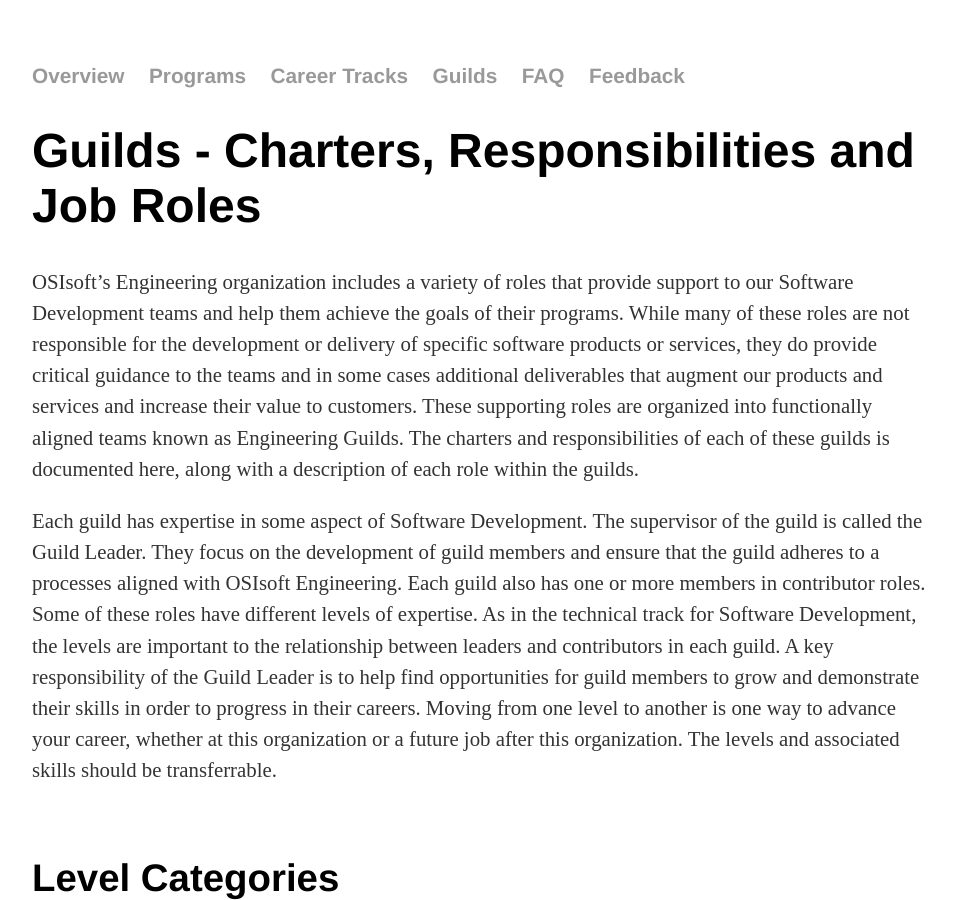
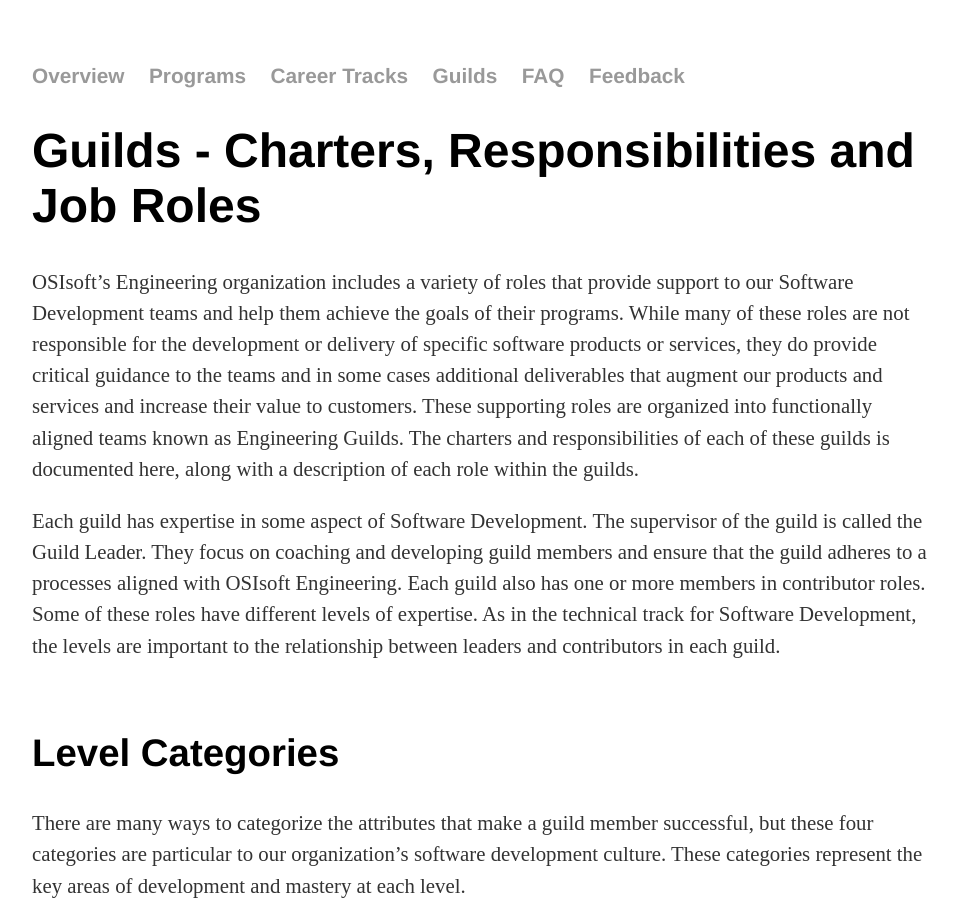
Before and after one commit to OSIEng/osieng.github.io, a Jekyll site: the page built from guilds/index.html, in a window 1280 px wide and 900 px high. Shown: the whole window, without its empty margins (160-1118 px from the left). Built offline with Jekyll 4.4.1, drawn with Linux system fonts in a browser that asks for light colours.

Commit message:
Guild page introduction update
Updated the Guild Leader description in the introduction.

```diff
--- a/guilds/index.html
+++ b/guilds/index.html
@@ -23,7 +23,7 @@
 <div class="blurb">
 	<h1>Guilds - Charters, Responsibilities and Job Roles</h1>
 	<p>OSIsoft’s Engineering organization includes a variety of roles that provide support to our Software Development teams and help them achieve the goals of their programs.  While many of these roles are not responsible for the development or delivery of specific software products or services, they do provide critical guidance to the teams and in some cases additional deliverables that augment our products and services and increase their value to customers.  These supporting roles are organized into functionally aligned teams known as Engineering Guilds.  The charters and responsibilities of each of these guilds is documented here, along with a description of each role within the guilds.</p>
-	<p>Each guild has expertise in some aspect of Software Development. The supervisor of the guild is called the Guild Leader.  They focus on the development of guild members and ensure that the guild adheres to a processes aligned with OSIsoft Engineering.  Each guild also has one or more members in contributor roles. Some of these roles have different levels of expertise.  As in the technical track for Software Development, the levels are important to the relationship between leaders and contributors in each guild.  A key responsibility of the Guild Leader is to help find opportunities for guild members to grow and demonstrate their skills in order to progress in their careers.  Moving from one level to another is one way to advance your career, whether at this organization or a future job after this organization.  The levels and associated skills should be transferrable.</p>
+	<p>Each guild has expertise in some aspect of Software Development. The supervisor of the guild is called the Guild Leader.  They focus on coaching and developing guild members and ensure that the guild adheres to a processes aligned with OSIsoft Engineering.  Each guild also has one or more members in contributor roles. Some of these roles have different levels of expertise.  As in the technical track for Software Development, the levels are important to the relationship between leaders and contributors in each guild.</p>
 	</br>
 
 <h2>Level Categories</h2>
@@ -678,5 +678,4 @@
 		<li>Takes an active role in recruiting new team members and new developers in general. [E, I].</li>
 	</ul>
 </p>
-
 </div>
```
